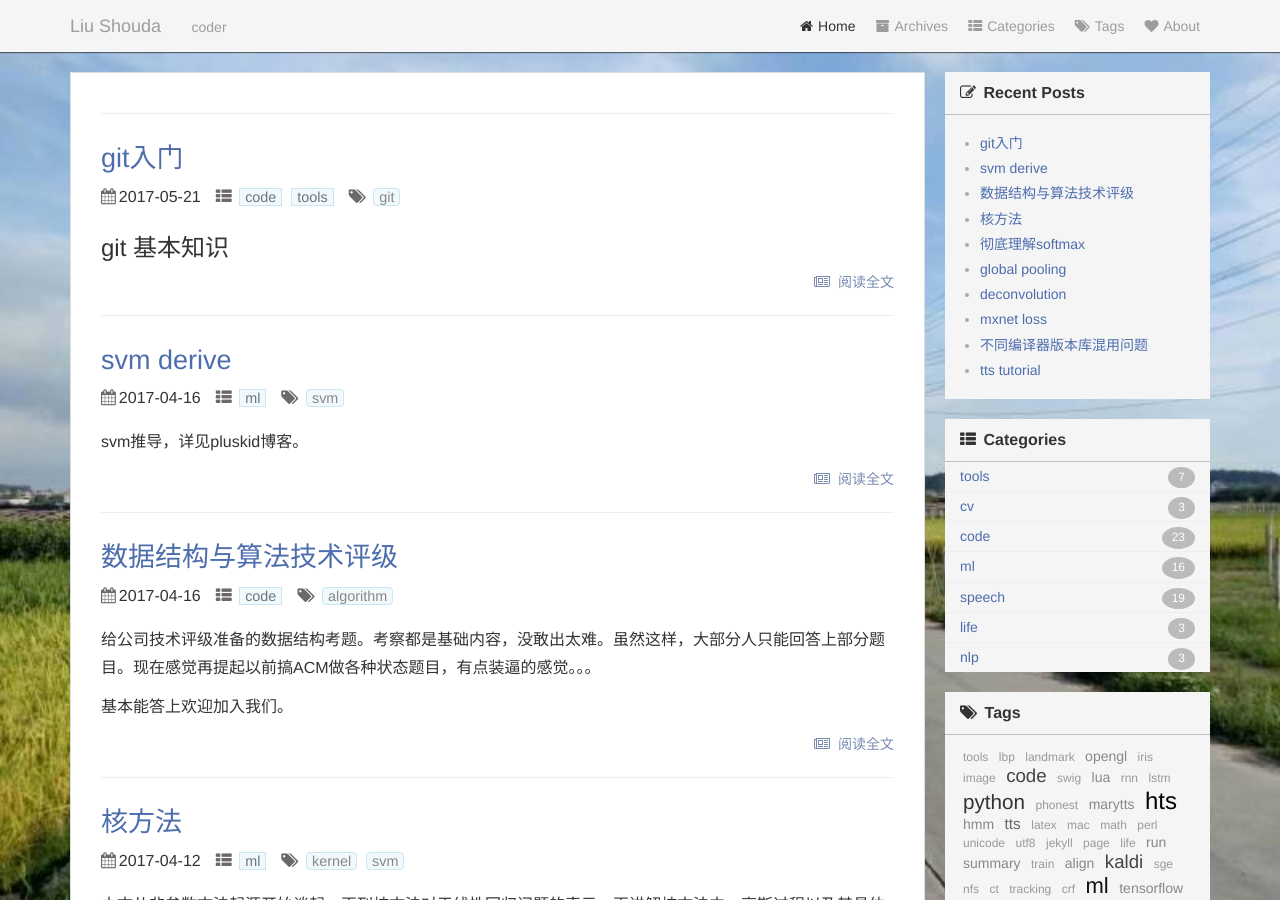
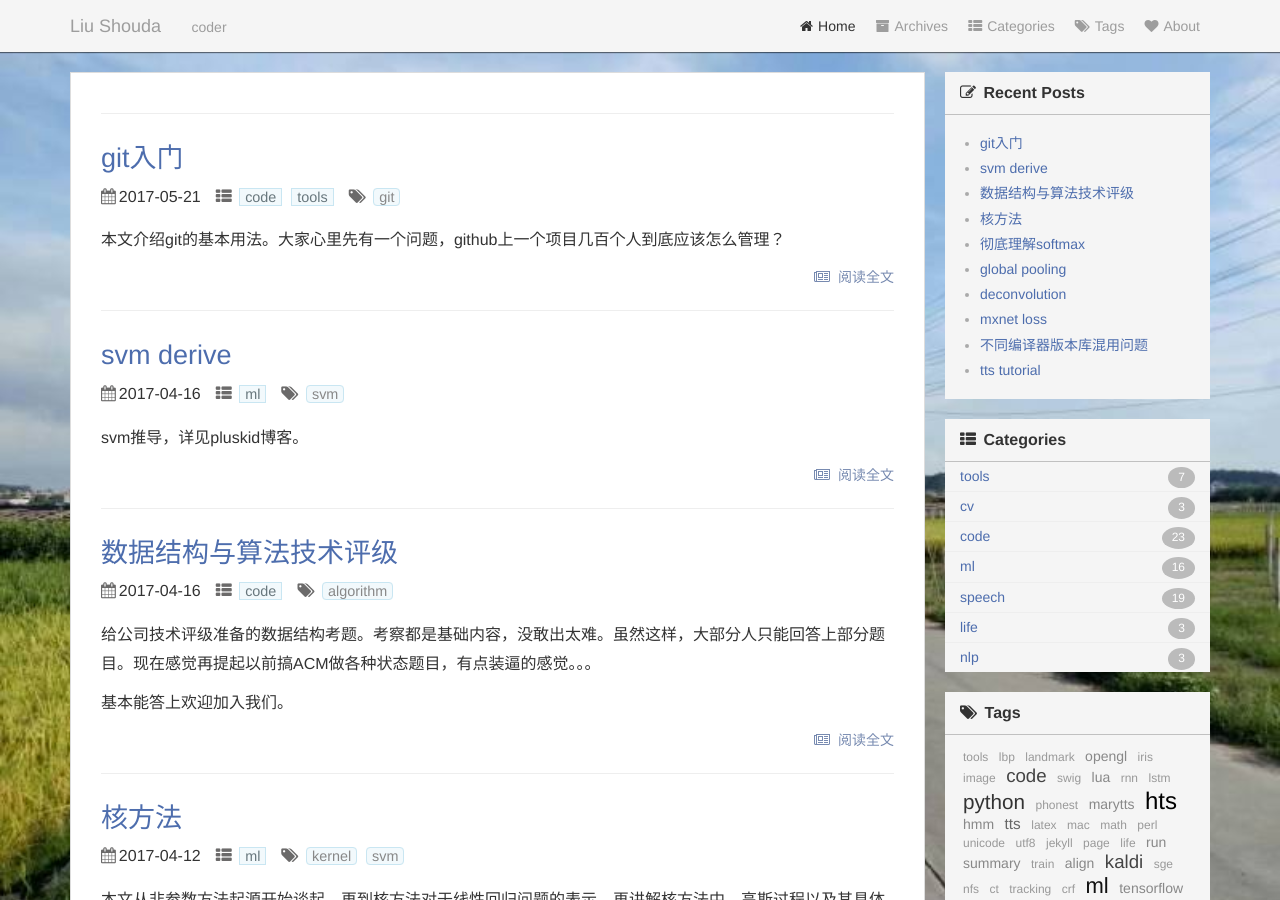
Before and after one commit to vsooda/vsooda.github.io, a Jekyll site: the page built from index.html, in a window 1280 px wide and 900 px high. Built offline with Jekyll 4.4.1, drawn with Linux system fonts in a browser that asks for light colours; the list of posts is cut into pages by our own code; comment, search, counter and statistics services are not loaded; some of the changed lines change nothing that is shown.

Commit message:
add source code

````diff
--- a/_posts/2017-05-21-git-tutorial.markdown
+++ b/_posts/2017-05-21-git-tutorial.markdown
@@ -8,8 +8,12 @@
 ---
 * content
 {:toc}
+
+本文介绍git的基本用法。大家心里先有一个问题，github上一个项目几百个人到底应该怎么管理？
+
+
+
 ## git 基本知识
-
 
 ### git工作流
 
@@ -152,7 +156,7 @@
 
 编辑 main.cpp
 
-```
+```cpp
 #include <iostream>
 using namespace std;
 
@@ -188,15 +192,13 @@
 
 util.h
 
-```
+```cpp
 int add(int a, int b);
 ```
 
-
-
 util.cpp
 
-```
+```cpp
 #include "util.h"
 int add(int a, int b) {
    return a + b;
@@ -205,7 +207,7 @@
 
 main.cpp
 
-```
+```cpp
 #include <iostream>
 #include "util.h"
 using namespace std;
@@ -226,7 +228,7 @@
 	g++ main.cpp util.cpp -o git_demo
 ```
 
-PS: 对Makefile不熟悉的不必着急。不一定要用Makefile, 使用Makefile之后，直接make等同于执行g++ main.cpp util.cpp -o git_demo，也可以将源码直接加到vs等IDE中，直接run就好了。下同)
+PS: 对Makefile不熟悉的不必着急。不一定要用Makefile, 使用Makefile之后，直接make等同于执行g++ main.cpp util.cpp -o git_demo，也可以将源码直接加到vs等IDE中，直接run就好了。下同。后面我们修改的主要是util.h, util.cpp, main.cpp这三个文件。不再特别指明。
 
 
 
@@ -276,6 +278,41 @@
 git checkout -b minus
 
 编写代码..
+
+```cpp
+int add(int a, int b);
+int minusFunc(int a, int b);
+```
+
+```cpp
+#include "util.h"
+
+int add(int a, int b) {
+   return a + b;
+}
+
+int minusFunc(int a, int b) {
+    return a - b;
+}
+
+```
+
+```cpp
+#include <iostream>
+#include "util.h"
+using namespace std;
+
+int main() {
+    int a = 3, b = 5;
+    int c = add(a, b);
+    std::cout << a << " + " << b << " = " << add(a, b) << std::endl;
+    std::cout << a << " - " << b << " = " << minusFunc(a, b) << std::endl;
+    std::cout << "hello git " << std::endl;
+    return 0;
+}
+```
+
+
 
 git add .
 
@@ -348,7 +385,7 @@
 
 #### 开发人员b
 
-现在加入有另一位成员b加入进来，一起开发。
+现在加入有另一位成员b加入进来，一起开发`multiply`。
 
 ```
 git clone http://shouda@gitlab.avatarworks.com/shouda/git_tutorial.git
@@ -356,7 +393,45 @@
 
 git checkout -b multiply
 
-编写乘法代码
+```cpp
+int add(int a, int b);
+int minusFunc(int a, int b);
+int multiFunc(int a, int b);
+```
+
+```cpp
+#include "util.h"
+
+int add(int a, int b) {
+   return a + b;
+}
+
+int minusFunc(int a, int b) {
+    return a - b;
+}
+
+int multiFunc(int a, int b) {
+    return a * b;
+}
+```
+
+```cpp
+#include <iostream>
+#include "util.h"
+using namespace std;
+
+int main() {
+    int a = 3, b = 5;
+    int c = add(a, b);
+    std::cout << a << " + " << b << " = " << add(a, b) << std::endl;
+    std::cout << a << " - " << b << " = " << minusFunc(a, b) << std::endl;
+    std::cout << a << " * " << b << " = " << multiFunc(a, b) << std::endl;
+    std::cout << "hello git " << std::endl;
+    return 0;
+}
+```
+
+
 
 git add .
 
@@ -380,11 +455,51 @@
 
 #### 开发人员a
 
-用户a在开发除法。
+用户a在开发`除法`。
 
 git checkout -b ‘div'
 
-编写代码，写到一半，有人说master代码有问题，需要修复一下（通常是有bug，现在假设我们想将add改成addFunc)。这时候怎么办。以前的做法是备份文件夹？？现在肯定不需要。我们有分支！我们只要切回master分支，修改并提交后，再切回这个分支就好了。
+编写代码，
+
+```cpp
+int add(int a, int b);
+int minusFunc(int a, int b);
+int divFunc(int a, int b);
+```
+
+```cpp
+#include "util.h"
+
+int add(int a, int b) {
+   return a + b;
+}
+
+int minusFunc(int a, int b) {
+    return a - b;
+}
+
+int divFunc(int a, int b) {
+    return a / b;
+}
+```
+
+```cpp
+#include <iostream>
+#include "util.h"
+using namespace std;
+
+int main() {
+    int a = 3, b = 5;
+    int c = add(a, b);
+    std::cout << a << " + " << b << " = " << add(a, b) << std::endl;
+    std::cout << a << " - " << b << " = " << minusFunc(a, b) << std::endl;
+    std::cout << a << " / " << b << " = " << divFunc(a, b) << std::endl;
+    std::cout << "hello git " << std::endl;
+    return 0;
+}
+```
+
+写到一半(上面给出完整代码，实际上已经可以开始提交了。但在实际中肯定会碰到写一半的情况)，有人说master代码有问题，需要修复一下（通常是有bug，现在假设我们想将add改成addFunc)。这时候怎么办。以前的做法是备份文件夹？？现在肯定不需要。我们有分支！我们只要切回master分支，修改并提交后，再切回这个分支就好了。
 
 说干就干。
 
@@ -411,8 +526,6 @@
 
 **正确做法**：
 
-
-
 比较好的做法是将在原div分支上先提交代码，再切换分支。有时候，修改代码比较乱，或者涉及到一些本地环境变量，不想提交。那么，stash （贮存）就派上用场了。贮存的意思就是先把本地的修改存起来，还原一个干净的环境。
 
 git stash
@@ -429,6 +542,45 @@
 git checkout -b 'hotfix'
 
 修改代码。。
+
+```cpp
+int addFunc(int a, int b);
+int minusFunc(int a, int b);
+int multiFunc(int a, int b);
+```
+
+```cpp
+#include "util.h"
+
+int addFunc(int a, int b) {
+   return a + b;
+}
+
+int minusFunc(int a, int b) {
+    return a - b;
+}
+
+int multiFunc(int a, int b) {
+    return a * b;
+}
+```
+
+```cpp
+#include <iostream>
+#include "util.h"
+using namespace std;
+
+int main() {
+    int a = 3, b = 5;
+    std::cout << a << " + " << b << " = " << addFunc(a, b) << std::endl;
+    std::cout << a << " - " << b << " = " << minusFunc(a, b) << std::endl;
+    std::cout << a << " * " << b << " = " << multiFunc(a, b) << std::endl;
+    std::cout << "hello git " << std::endl;
+    return 0;
+}
+```
+
+
 
 git add .
 
@@ -599,7 +751,7 @@
 
 git checkout div
 
-将util.cpp的add改成addFunc。有了上次的经验，合并代码之后一定要编译一下看看是否正确。正确后提交代码。
+将util.cpp的add改成addFunc。有了上次的经验，**合并代码之后一定要编译一下看看是否正确**。正确后提交代码。
 
 git add .
 
````
